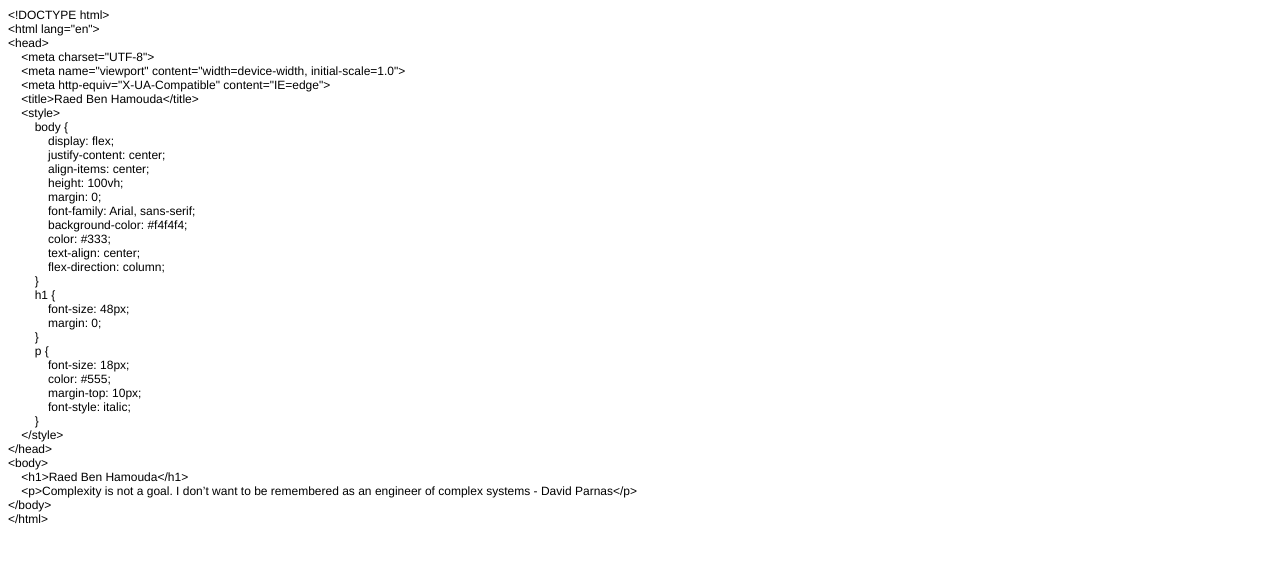
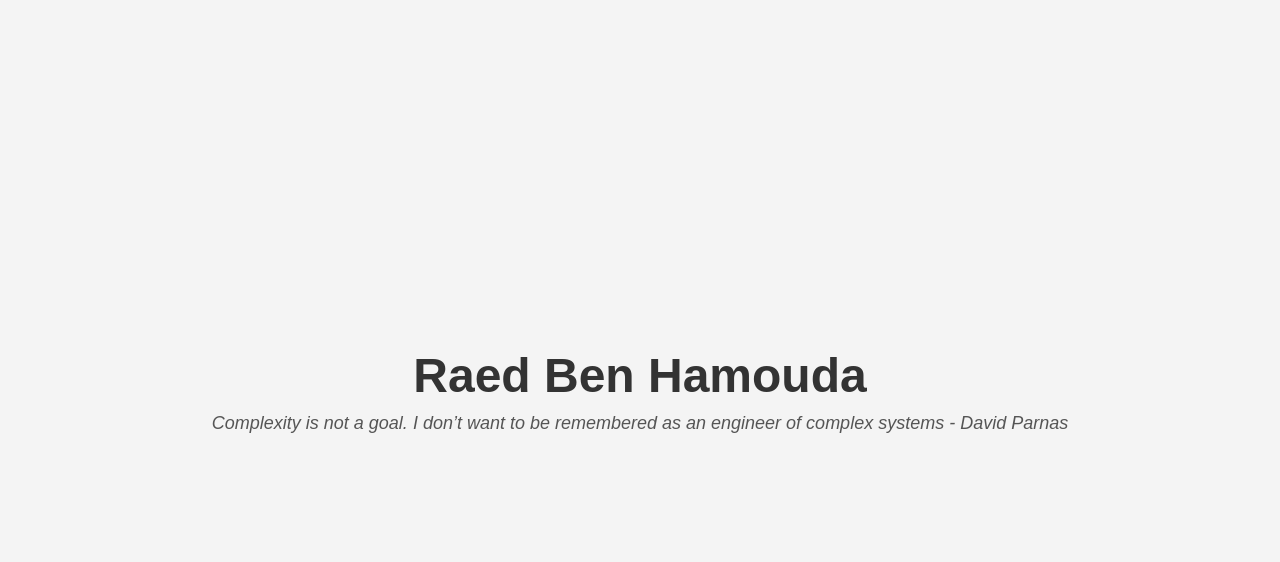
Before and after one commit to raedbh/raedbh.github.io, a plain HTML site: page index.html in a window 1280 px wide. Drawn offline with Linux system fonts and the light colour scheme.

Commit message:
Fix index.html

```diff
--- a/index.html
+++ b/index.html
@@ -1,52 +1,37 @@
-<!DOCTYPE html PUBLIC "-//W3C//DTD HTML 4.01//EN" "http://www.w3.org/TR/html4/strict.dtd">
-<html>
+<!DOCTYPE html>
+<html lang="en">
 <head>
-  <meta http-equiv="Content-Type" content="text/html; charset=utf-8">
-  <meta http-equiv="Content-Style-Type" content="text/css">
-  <title></title>
-  <meta name="Generator" content="Cocoa HTML Writer">
-  <meta name="CocoaVersion" content="2487.7">
-  <style type="text/css">
-    p.p1 {margin: 0.0px 0.0px 0.0px 0.0px; font: 12.0px Helvetica}
-  </style>
+    <meta charset="UTF-8">
+    <meta name="viewport" content="width=device-width, initial-scale=1.0">
+    <meta http-equiv="X-UA-Compatible" content="IE=edge">
+    <title>Raed Ben Hamouda</title>
+    <style>
+        body {
+            display: flex;
+            justify-content: center;
+            align-items: center;
+            height: 100vh;
+            margin: 0;
+            font-family: Arial, sans-serif;
+            background-color: #f4f4f4;
+            color: #333;
+            text-align: center;
+            flex-direction: column;
+        }
+        h1 {
+            font-size: 48px;
+            margin: 0;
+        }
+        p {
+            font-size: 18px;
+            color: #555;
+            margin-top: 10px;
+            font-style: italic;
+        }
+    </style>
 </head>
 <body>
-<p class="p1">&lt;!DOCTYPE html&gt;</p>
-<p class="p1">&lt;html lang="en"&gt;</p>
-<p class="p1">&lt;head&gt;</p>
-<p class="p1"><span class="Apple-converted-space">    </span>&lt;meta charset="UTF-8"&gt;</p>
-<p class="p1"><span class="Apple-converted-space">    </span>&lt;meta name="viewport" content="width=device-width, initial-scale=1.0"&gt;</p>
-<p class="p1"><span class="Apple-converted-space">    </span>&lt;meta http-equiv="X-UA-Compatible" content="IE=edge"&gt;</p>
-<p class="p1"><span class="Apple-converted-space">    </span>&lt;title&gt;Raed Ben Hamouda&lt;/title&gt;</p>
-<p class="p1"><span class="Apple-converted-space">    </span>&lt;style&gt;</p>
-<p class="p1"><span class="Apple-converted-space">        </span>body {</p>
-<p class="p1"><span class="Apple-converted-space">            </span>display: flex;</p>
-<p class="p1"><span class="Apple-converted-space">            </span>justify-content: center;</p>
-<p class="p1"><span class="Apple-converted-space">            </span>align-items: center;</p>
-<p class="p1"><span class="Apple-converted-space">            </span>height: 100vh;</p>
-<p class="p1"><span class="Apple-converted-space">            </span>margin: 0;</p>
-<p class="p1"><span class="Apple-converted-space">            </span>font-family: Arial, sans-serif;</p>
-<p class="p1"><span class="Apple-converted-space">            </span>background-color: #f4f4f4;</p>
-<p class="p1"><span class="Apple-converted-space">            </span>color: #333;</p>
-<p class="p1"><span class="Apple-converted-space">            </span>text-align: center;</p>
-<p class="p1"><span class="Apple-converted-space">            </span>flex-direction: column;</p>
-<p class="p1"><span class="Apple-converted-space">        </span>}</p>
-<p class="p1"><span class="Apple-converted-space">        </span>h1 {</p>
-<p class="p1"><span class="Apple-converted-space">            </span>font-size: 48px;</p>
-<p class="p1"><span class="Apple-converted-space">            </span>margin: 0;</p>
-<p class="p1"><span class="Apple-converted-space">        </span>}</p>
-<p class="p1"><span class="Apple-converted-space">        </span>p {</p>
-<p class="p1"><span class="Apple-converted-space">            </span>font-size: 18px;</p>
-<p class="p1"><span class="Apple-converted-space">            </span>color: #555;</p>
-<p class="p1"><span class="Apple-converted-space">            </span>margin-top: 10px;</p>
-<p class="p1"><span class="Apple-converted-space">            </span>font-style: italic;</p>
-<p class="p1"><span class="Apple-converted-space">        </span>}</p>
-<p class="p1"><span class="Apple-converted-space">    </span>&lt;/style&gt;</p>
-<p class="p1">&lt;/head&gt;</p>
-<p class="p1">&lt;body&gt;</p>
-<p class="p1"><span class="Apple-converted-space">    </span>&lt;h1&gt;Raed Ben Hamouda&lt;/h1&gt;</p>
-<p class="p1"><span class="Apple-converted-space">    </span>&lt;p&gt;Complexity is not a goal. I don’t want to be remembered as an engineer of complex systems - David Parnas&lt;/p&gt;</p>
-<p class="p1">&lt;/body&gt;</p>
-<p class="p1">&lt;/html&gt;</p>
+    <h1>Raed Ben Hamouda</h1>
+    <p>Complexity is not a goal. I don’t want to be remembered as an engineer of complex systems - David Parnas</p>
 </body>
 </html>
```
